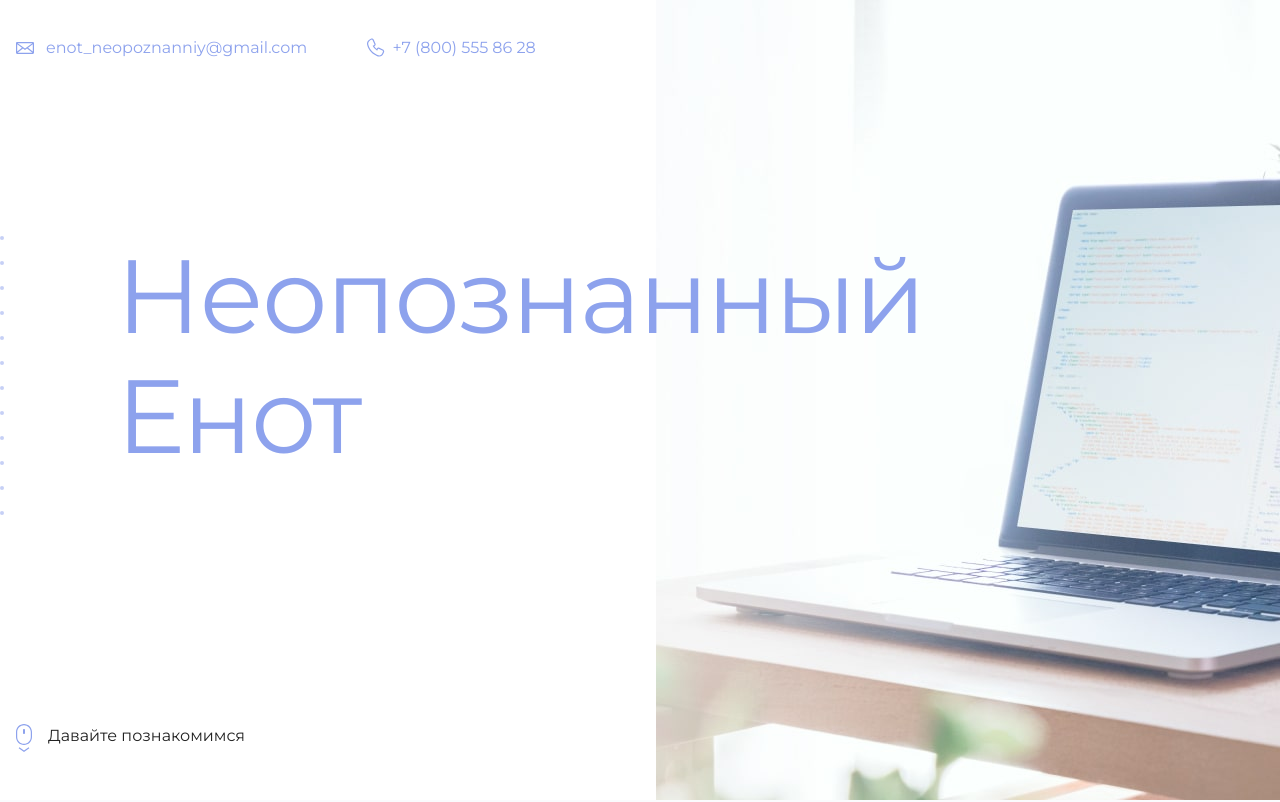
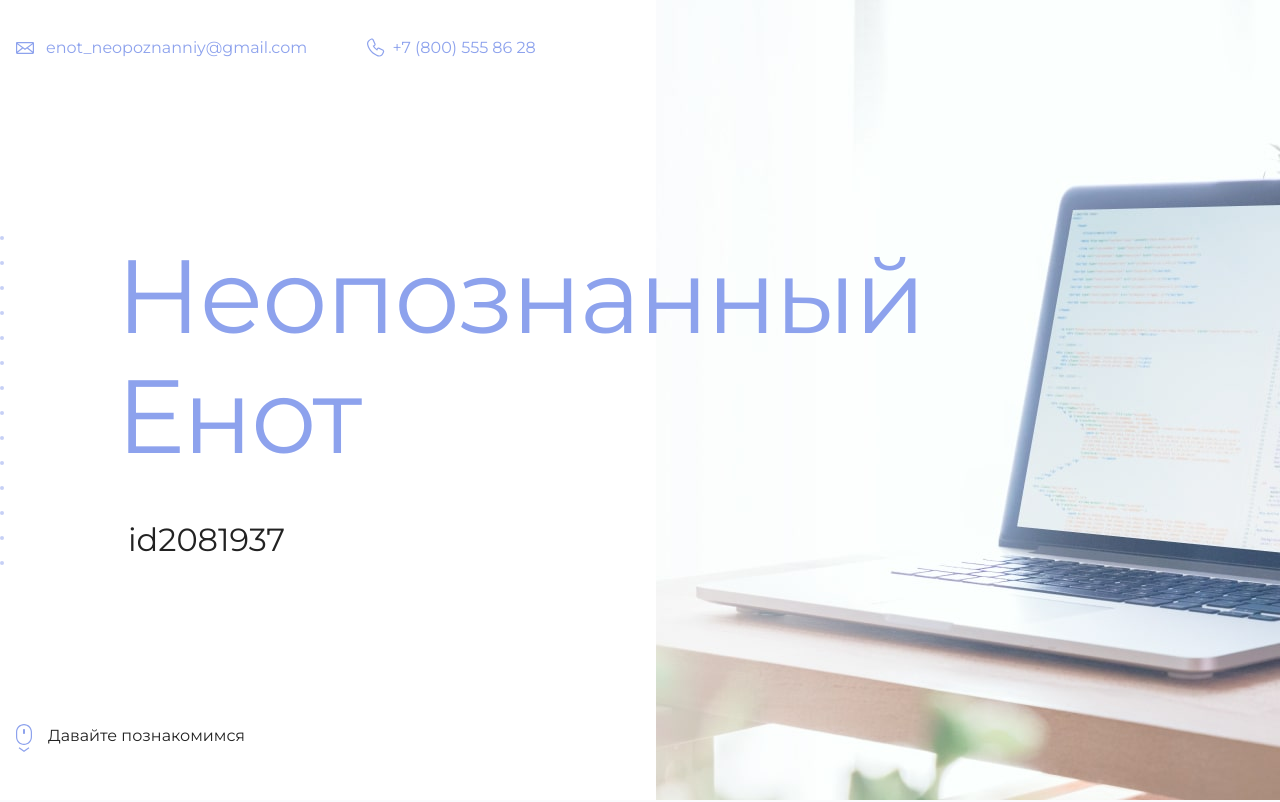
Before and after one commit to renbiw/new-test1, a plain HTML site: page index.html in a window 1280 px wide. Shown: the top 802 px of the page. Drawn offline with Linux system fonts and the light colour scheme.

Commit message:
добавлен ID в строку 22

```diff
--- a/index.html
+++ b/index.html
@@ -19,7 +19,7 @@
       <section class="hero-image">
         <div class="container">
           <h1 class="heading">Неопознанный Енот</h1>
-          <p><!-- Тут ваш id на сайте Академии --></p>
+          <p>id2081937</p>
         </div>
       </section>
 
```
